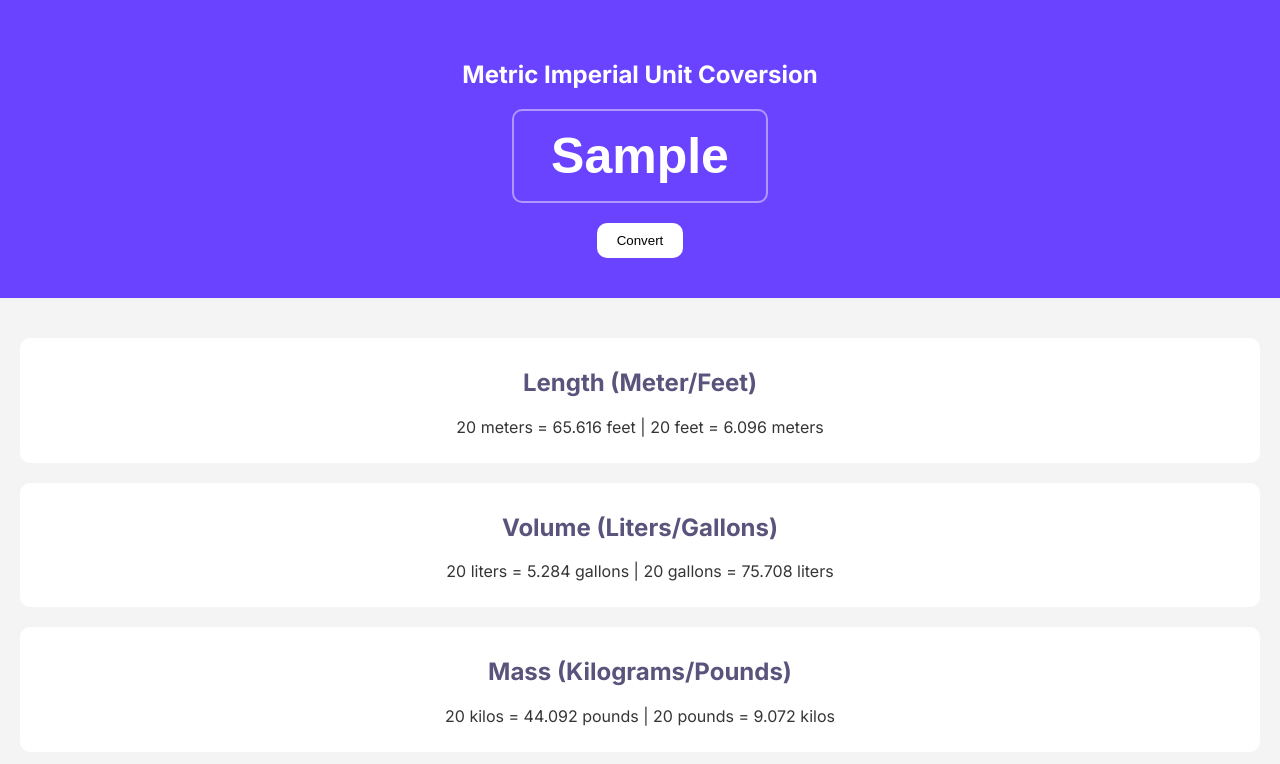
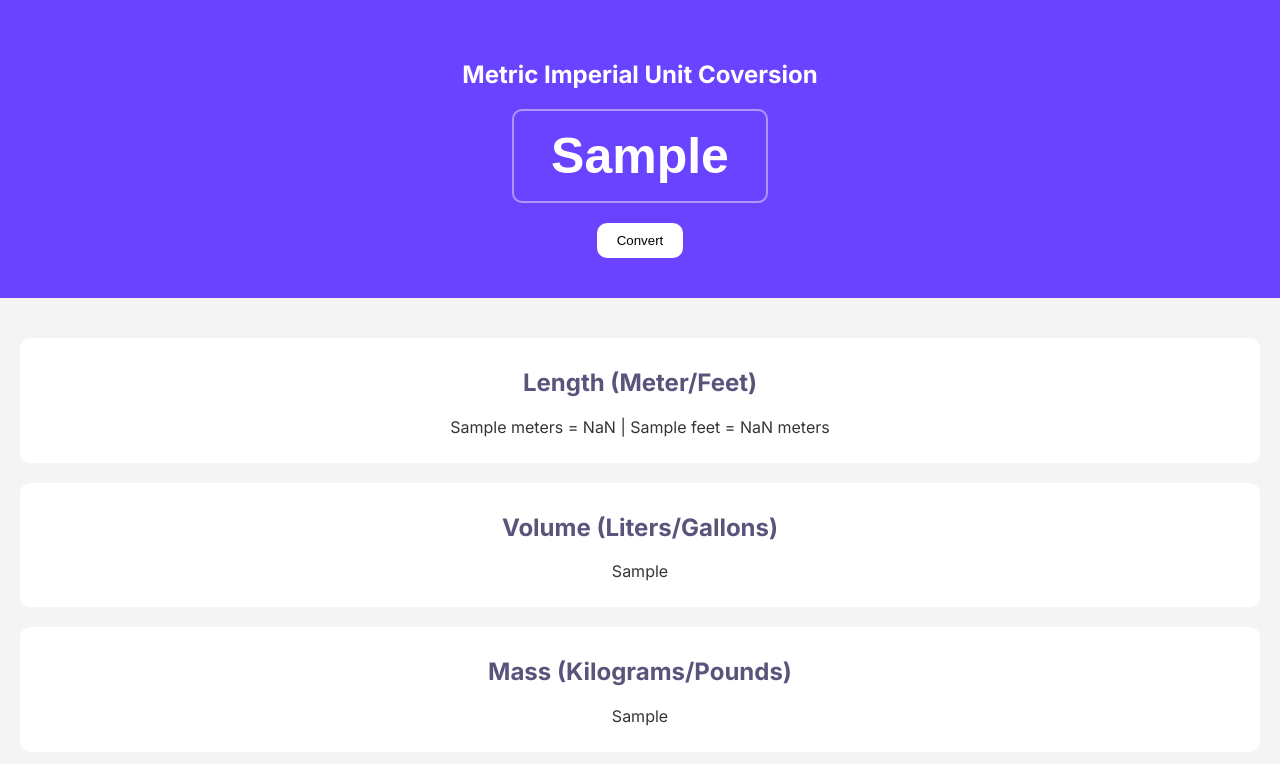
Before and after one commit to JoelErulu/Unit-Converter, a plain HTML site: page index.html in a window 1280 px wide. Both pictures are taken after typing "Sample" into the empty fields and a click on the button "Convert". Drawn offline with Linux system fonts and the light colour scheme; a web font is replaced by a local one.

Commit message:
Some more adjustments

```diff
--- a/index.css
+++ b/index.css
@@ -22,7 +22,7 @@ body {
 }
 
 
-#conversion-display {
+#conversion-input {
     border: 2px solid #B295FF;
     padding: 16px;
     box-sizing: border-box;
@@ -40,7 +40,7 @@ body {
     font-size: 20px;
 }
 
-#convert-btn {
+#conversion-btn {
     display: block;
     margin: 20px auto 0 auto;
     background-color: white;
--- a/index.html
+++ b/index.html
@@ -6,23 +6,22 @@
     <body>
         <section id="conversion-section">
             <h1> Metric Imperial Unit Coversion </h1>
-            <input type="text" id="conversion-display" name="conversion-input" />
-            <button id="convert-btn"> Convert </button>
+            <input type="text" id="conversion-input" name="conversion-input" />
+            <button id="conversion-btn"> Convert </button>
         </section>
         <section id="conversion-guide">
             <div class="card">
                 <h2> Length (Meter/Feet) </h2>
-                <p id="length-conversion"> 20 meters = 65.616 feet | 20 feet = 6.096 meters </p>
+                <p id="length-conversion">  </p>
             </div>
             <div class="card">
                 <h2> Volume (Liters/Gallons) </h2>
-                <p id="volume-conversion"> 20 liters = 5.284 gallons | 20 gallons = 75.708 liters </p>
+                <p id="volume-conversion">  </p>
             </div>
             <div class="card">
                 <h2> Mass (Kilograms/Pounds) </h2>
-                <p id="mass-conversion"> 20 kilos = 44.092 pounds | 20 pounds = 9.072 kilos </p>
-            </div>
-        </section>
+                <p id="mass-conversion">  </p>
+            </div>ction>
         <script src="index.js"></script>
     </body>
 </html>
--- a/index.js
+++ b/index.js
@@ -0,0 +1,35 @@
+/*
+1 meter = 3.281 feet
+1 liter = 0.264 gallon
+1 kilogram = 2.204 pound
+*/
+
+let conversionInput = document.getElementById("conversion-input")
+let conversionBtn = document.getElementById("conversion-btn")
+let volume = document.getElementById("volume-conversion")
+let length = document.getElementById("length-conversion")
+let mass = document.getElementById("mass-conversion")
+
+
+conversionBtn.addEventListener('click', function () {
+    lengthConvert()
+    volumeConvert()
+    massConvert()
+})
+
+function lengthConvert(){
+    let metersToFeet = conversionInput.value * 3.281
+    let feetToMeters = conversionInput.value / 3.281
+    length.innerHTML = `${conversionInput.value} meters = ${metersToFeet}
+     | ${conversionInput.value} feet = ${feetToMeters} meters`
+}
+
+function volumeConvert(){
+    volume.innerHTML = conversionInput.value
+
+}
+
+function massConvert() {
+    mass.innerHTML = conversionInput.value
+
+}
```
